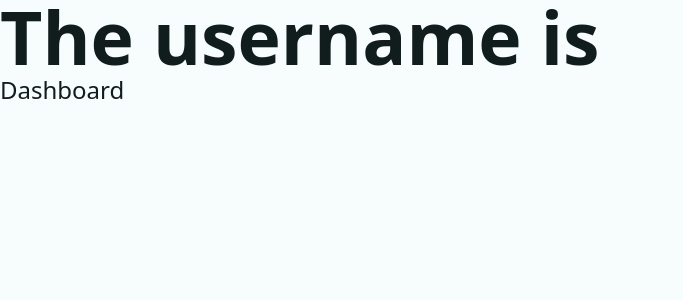
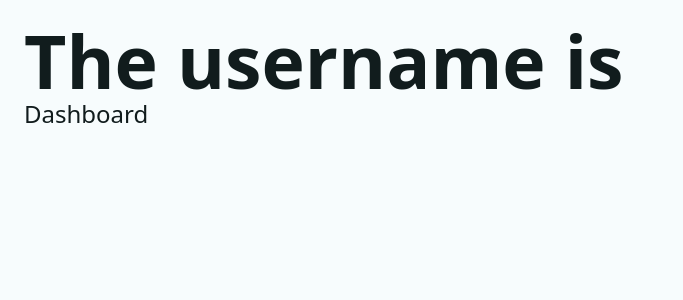
Before and after one commit to jos3ph-m/home-budget, a React (Vite) app: page / in a window 1280 px wide. Shown: the top 300 px of the page, without its empty margins (0-683 px from the left). Built offline with nearby package versions, Linux system fonts and the light colour scheme.

Commit message:
Layouts and actions

```diff
--- a/src/layouts/Main.jsx
+++ b/src/layouts/Main.jsx
@@ -14,7 +14,13 @@ const Main = () => {
   const {userName} = useLoaderData()
 
   return (
-    <div><h1>{userName}</h1><Outlet /></div>
+    <div>
+      <h1>{userName}</h1>
+      <main>
+      <Outlet />
+      </main>
+
+    </div>
   )
 }
 
```
